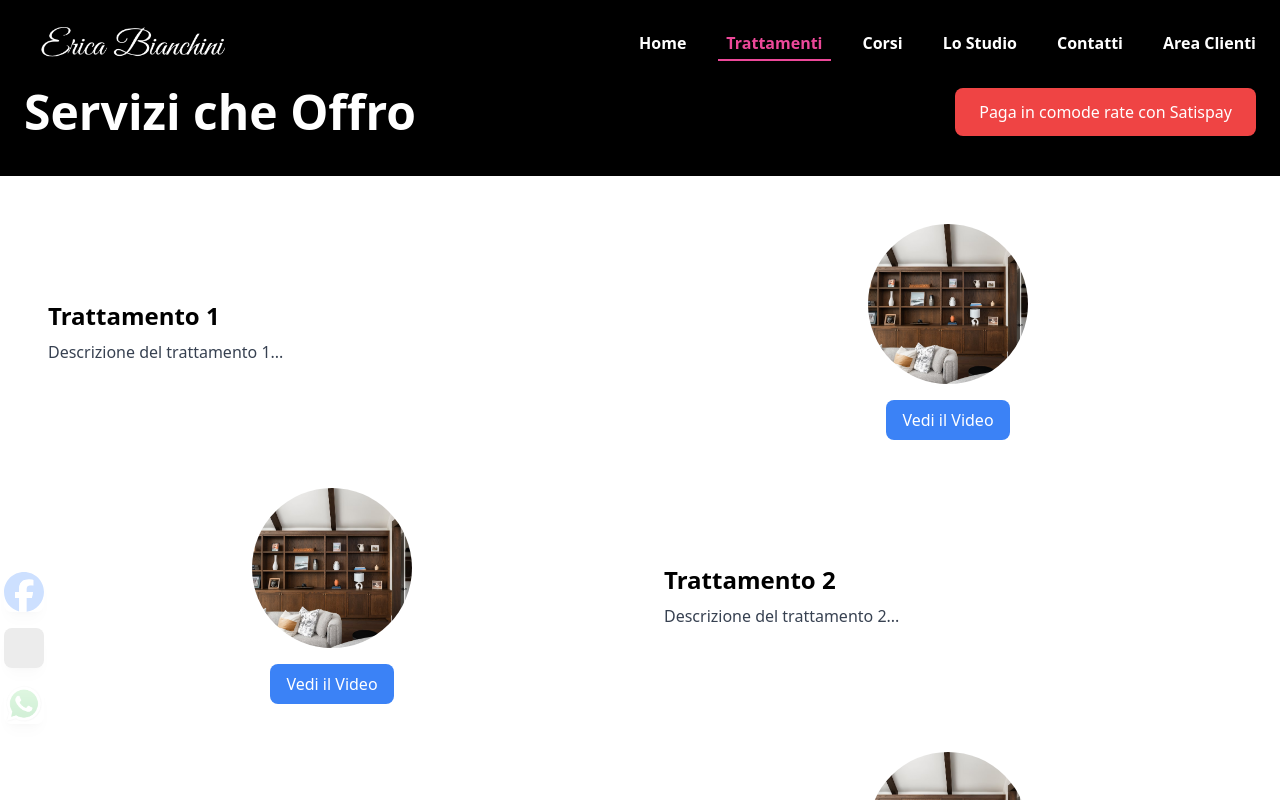
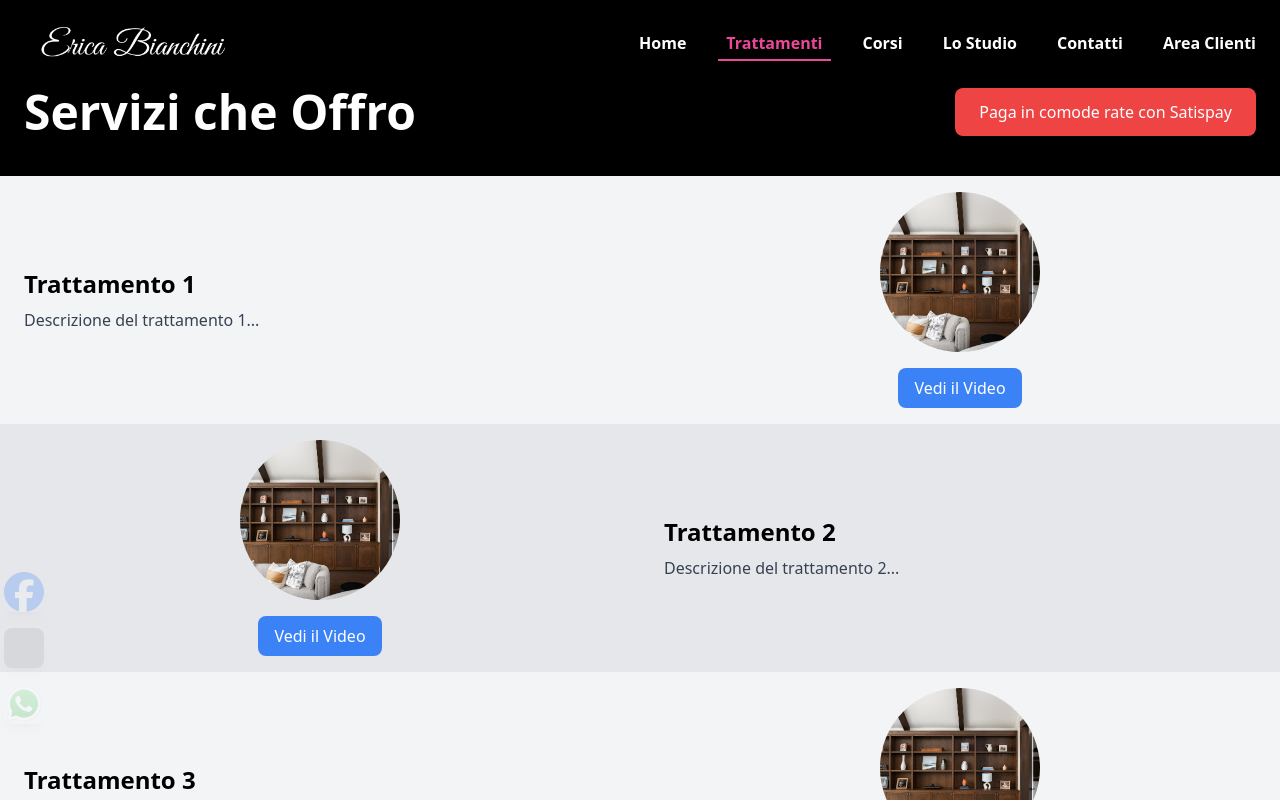
Before and after one commit to DiegoBas17/bellezzaPermanente, a React (Vite) app: page /trattamenti in a window 1280 px wide. Shown: the top 800 px of the page. Built offline with nearby package versions, Linux system fonts and the light colour scheme; grey boxes are pictures that could not be loaded.

Commit message:
aggiunto hover

```diff
--- a/src/components/contatti/ContattiPage.jsx
+++ b/src/components/contatti/ContattiPage.jsx
@@ -102,7 +102,7 @@ const ContattiPage = () => {
                 href="https://api.whatsapp.com/message/46ASS33MA6S6I1"
                 target="_blank"
                 rel="noopener noreferrer"
-                className="bg-green-500 text-white py-3 px-6 rounded-full text-lg font-semibold"
+                className="bg-green-500 text-white py-3 px-6 rounded-full text-lg font-semibold hover:bg-green-600 transition"
               >
                 Contatta su WhatsApp
               </a>
--- a/src/components/corsi/CorsiOnline.jsx
+++ b/src/components/corsi/CorsiOnline.jsx
@@ -9,7 +9,7 @@ const CorsiOnline = ({ corsi }) => {
           {corsi.slice(0, 8).map((corso, index) => (
             <div
               key={index}
-              className="bg-white p-4 rounded-lg shadow-md flex flex-col items-center"
+              className="bg-white p-4 rounded-lg shadow-md flex flex-col items-center transition-transform duration-300 hover:scale-110"
             >
               <img
                 src={corso.imgSrc}
--- a/src/components/corsi/CorsiStudio.jsx
+++ b/src/components/corsi/CorsiStudio.jsx
@@ -9,7 +9,7 @@ const CorsiStudio = ({ corsi }) => {
           {corsi.map((corso, index) => (
             <div
               key={index}
-              className="bg-white p-4 rounded-lg shadow-md flex flex-col items-center"
+              className="bg-white p-4 rounded-lg shadow-md flex flex-col items-center transition-transform duration-300 hover:scale-110"
             >
               <img
                 src={corso.imgSrc}
--- a/src/components/corsi/PresentazioneCorsi.jsx
+++ b/src/components/corsi/PresentazioneCorsi.jsx
@@ -50,7 +50,7 @@ const PresentazioneCorsi = () => {
           href="https://api.whatsapp.com/message/46ASS33MA6S6I1"
           target="_blank"
           rel="noopener noreferrer"
-          className="bg-green-500 text-white px-6 py-3 rounded-lg text-xl shadow-lg"
+          className="bg-green-500 text-white px-6 py-3 rounded-lg text-xl shadow-lg hover:bg-green-600 transition"
         >
           Contattaci su WhatsApp
         </a>
--- a/src/components/footer/MyFooter.jsx
+++ b/src/components/footer/MyFooter.jsx
@@ -29,7 +29,7 @@ const MyFooter = () => {
 
           {/* Colonna centrale: Logo e Orari */}
           <div className="text-center">
-            <img src={Logo0} alt="Logo" className="h-32 mx-auto" />
+            <img src={Logo0} alt="Logo" className="h-24 mx-auto" />
             <div>
               <h4 className="text-lg font-semibold">Orari di apertura</h4>
               <p>Lunedì - Venerdì: 09:00 - 18:00</p>
--- a/src/components/trattamenti/TrattamentiPage.jsx
+++ b/src/components/trattamenti/TrattamentiPage.jsx
@@ -32,12 +32,14 @@ const TrattamentiPage = () => {
         </div>
       </section>
       {/* Sezioni Alternanti */}
-      <div className="container mx-auto px-6 py-12 space-y-12">
+      <div className="w-full">
         {treatments.map((treatment, index) => (
           <div
             key={index}
-            className={`flex flex-col md:flex-row ${
-              index % 2 === 0 ? "md:flex-row" : "md:flex-row-reverse"
+            className={`flex flex-col md:flex-row mx-auto py-4 ${
+              index % 2 === 0
+                ? "md:flex-row bg-gray-100"
+                : "md:flex-row-reverse bg-gray-200"
             } items-center`}
           >
             {/* Testo */}
@@ -50,7 +52,7 @@ const TrattamentiPage = () => {
               <img
                 src={treatment.imgSrc}
                 alt={treatment.title}
-                className="w-40 h-40 rounded-full object-cover mb-4"
+                className="w-40 h-40 rounded-full object-cover mb-4 transition-transform duration-300 hover:scale-105"
               />
               {!visibleVideos[index] ? (
                 <button
@@ -80,7 +82,7 @@ const TrattamentiPage = () => {
           href="https://api.whatsapp.com/message/46ASS33MA6S6I1"
           target="_blank"
           rel="noopener noreferrer"
-          className="bg-green-500 text-white px-6 py-3 rounded-lg text-xl"
+          className="bg-green-500 text-white px-6 py-3 rounded-lg text-xl hover:bg-green-600 transition"
         >
           Richiedi Consulenza Gratuita
         </a>
```
